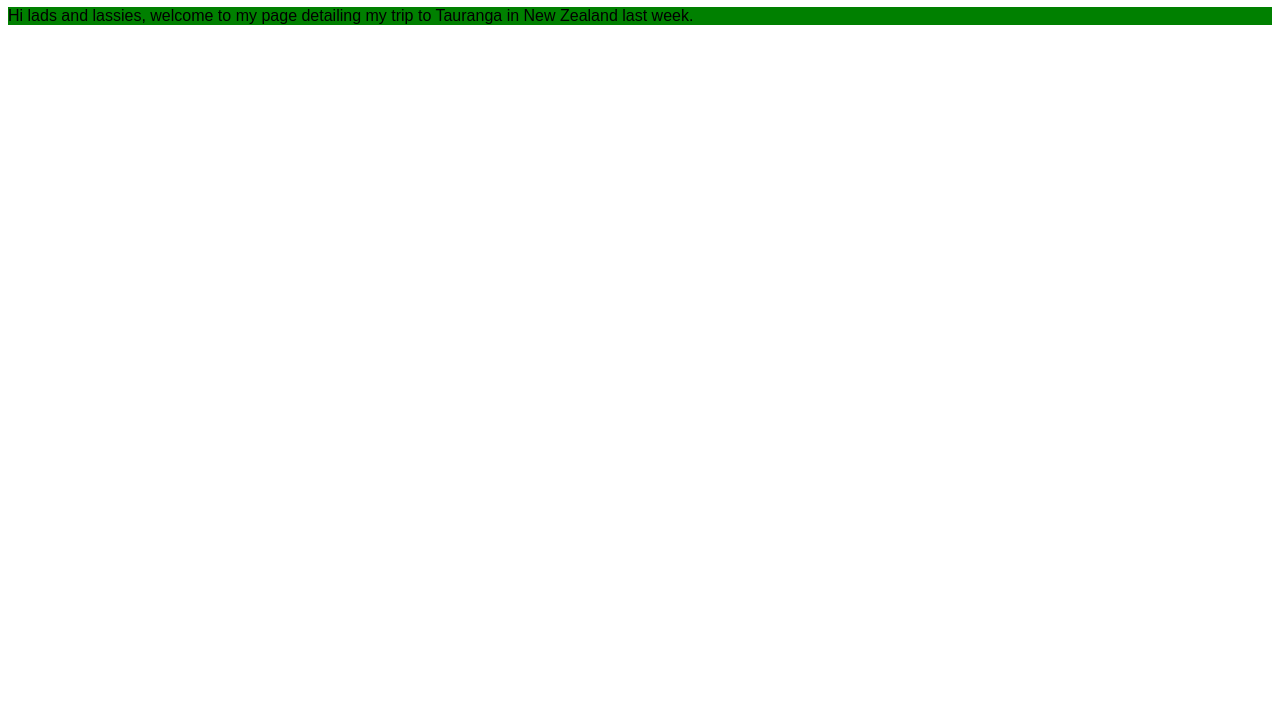
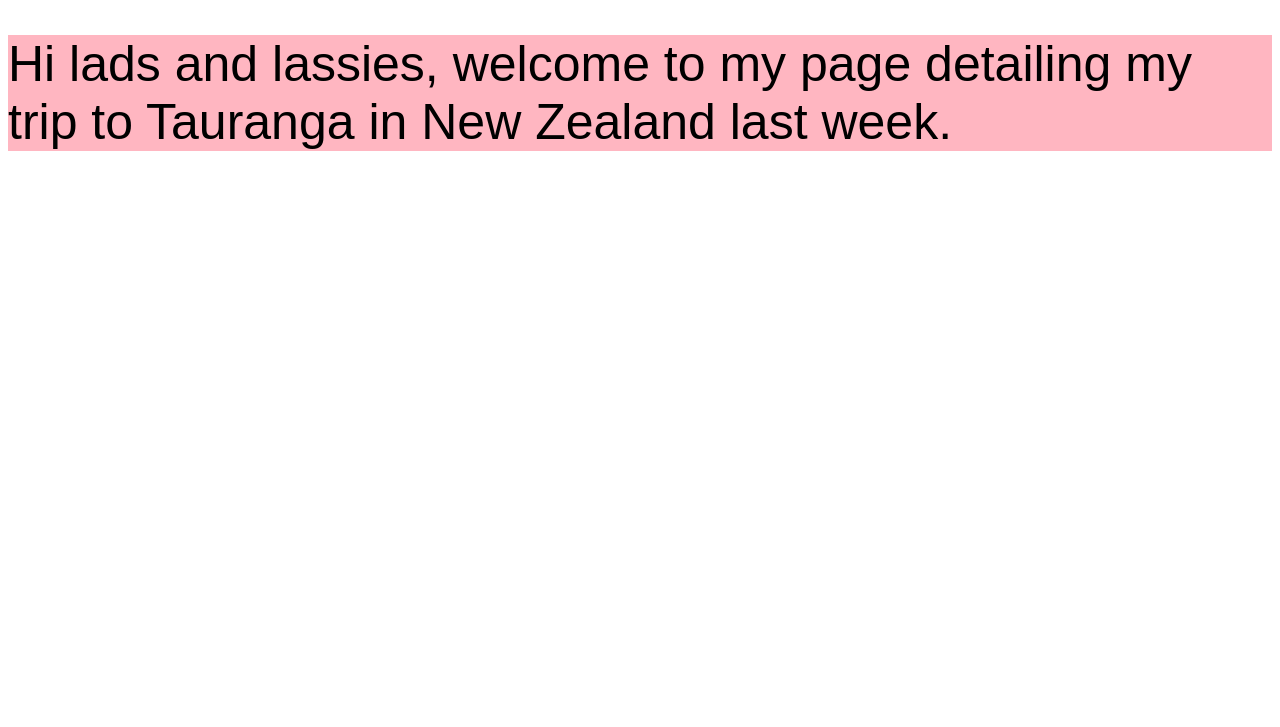
Before and after one commit to JamieKing420/JamieKing420.github.io, a plain HTML site: page index.html in a window 1280 px wide. Shown: the part 73-800 px from the top of the page. Drawn offline with Linux system fonts and the light colour scheme.

Commit message:
Update index.html

```diff
--- a/index.html
+++ b/index.html
@@ -5,10 +5,12 @@
 
   <style>
     .pink {
-     background-color:green;
+      font-size : 50px;
+      background-color:rgb(255,182,193);
 
       font-family:fantasy;
     }
+
   </style>
 
 
```
